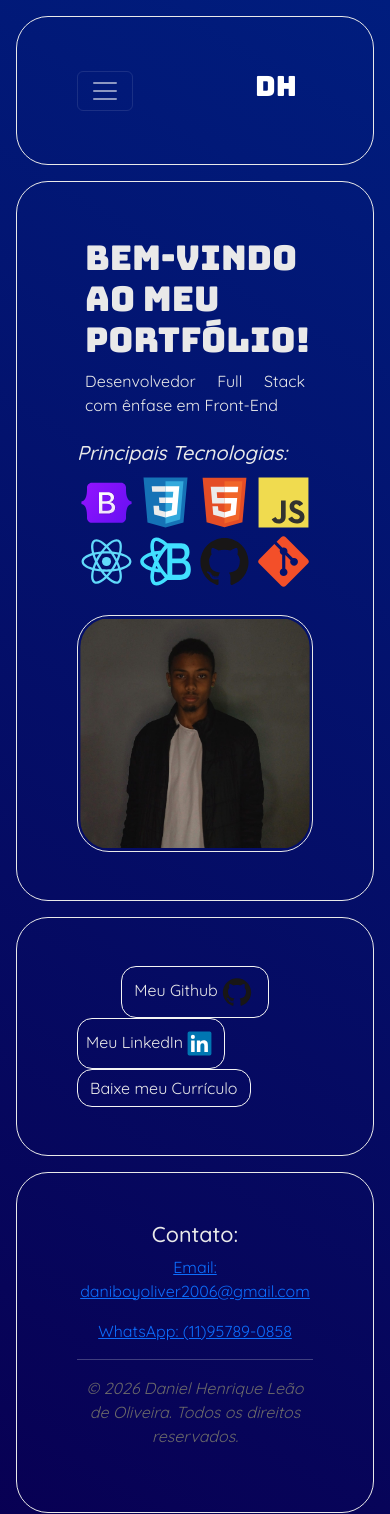
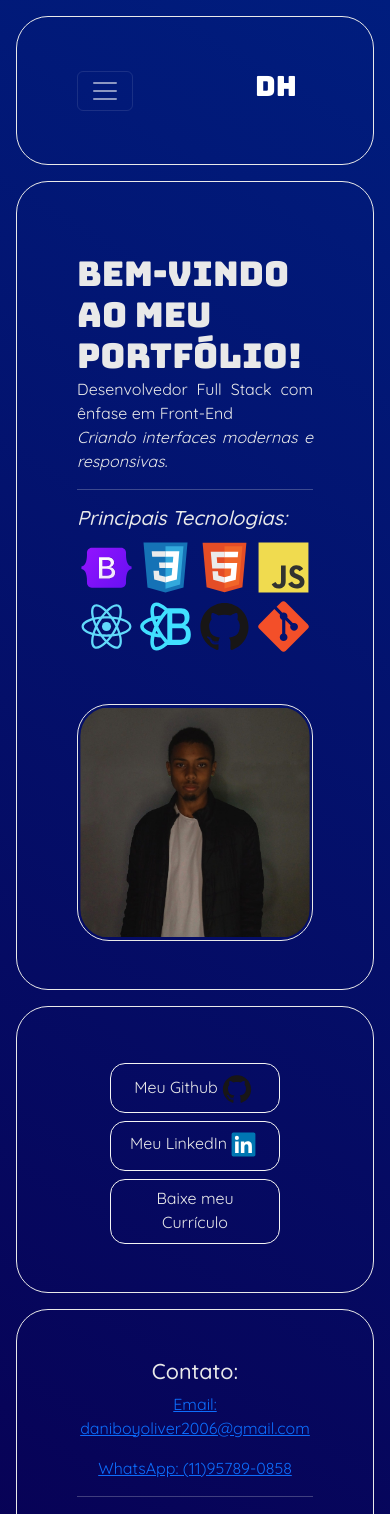
Before and after one commit to DanielLeaoOliveira/About-me-React, a React (Vite) app: page / in a window 390 px wide. Shown: the top 1514 px of the page. Built offline with nearby package versions, Linux system fonts and the light colour scheme.

Commit message:
Fix: Responsividade em resolução de celular

```diff
--- a/src/assets/css/index.css
+++ b/src/assets/css/index.css
@@ -91,6 +91,9 @@ body {
     border: 1px solid #f4f4f4;
     border-radius: 15px;
     color: var(--fonte);
+    height: 50px;
+    width: 170px;
+    transition: all .3s ease;
 }
 
 .btn:hover {
@@ -100,16 +103,23 @@ body {
 .btn.github:hover {
     background-color: #F34F29;
     border: 1px solid #F34F29;
+    border-radius: 0;
 }
 
 .btn.linkedin:hover {
     background-color: #0076B2;
     border: 1px solid #0076B2;
+    border-radius: 0;
 }
 
 .btn.curriculo:hover {
     background-color: #2a00e4;
     border: 1px solid #2a00e4;
+    border-radius: 0;
+}
+
+.btn.curriculo {
+    height: 65px;
 }
 
 
--- a/src/components/ContentHome.tsx
+++ b/src/components/ContentHome.tsx
@@ -18,8 +18,11 @@ export function ContentHome() {
                 <div className="container">
                     <div className="row row-cols-1 row-cols-md-2 g-4">
                         <div className="col">
-                            <h1 className="display-4 titulo p-2 mb-0 pb-0">Bem-vindo ao meu portfólio!</h1>
-                            <p className="p-2 texto-descricao">Desenvolvedor Full Stack com ênfase em Front-End </p>
+                            <h1 className="display-4 titulo mt-4 mb-0 pb-0">Bem-vindo ao meu portfólio!</h1>
+                            <p className="texto-descricao">Desenvolvedor Full Stack com ênfase em Front-End <br />
+                            <i>Criando interfaces modernas e responsivas.</i></p>
+                            <hr />
+
                             <i><h5>Principais Tecnologias:</h5></i>
                             <img src={bs} className="img-fluid rounded-5 icone-tech p-1" alt="Imagem de exemplo" />
                             <img src={css3} className="img-fluid rounded-5 icone-tech p-1" alt="Imagem de exemplo" />
@@ -31,7 +34,7 @@ export function ContentHome() {
                             <img src={git} className="img-fluid rounded-5 icone-tech p-1" alt="Imagem de exemplo" />
                         </div>
                         <div className="col">
-                            <img src={close} className="img-fluid rounded-5 perfil" alt="Imagem de exemplo" />
+                            <img src={close} className="img-fluid rounded-5 perfil mt-4" alt="Imagem de exemplo" />
                         </div>
                     </div>
                 </div>
@@ -39,22 +42,21 @@ export function ContentHome() {
             <section className="conteudo rounded-5 p-5 d-flex justify-content-center m-3">
                 <div className="container d-flex justify-content-center">
                     <div className="row row-cols-1 row-cols-sm-1 row-cols-md-2 row-cols-lg-3 d-flex justify-content-center">
-                        <div className="col d-flex my-auto">
+                        <div className="col d-flex my-auto mt-2">
                             <Link to="https://github.com/DanielLeaoOliveira" className="btn github mx-auto my-auto" target="_blank">Meu Github
                                 <img src={github} className="img-fluid icone-btn m-1" alt="Imagem de exemplo" />
                             </Link>
                         </div>
-                        <div className="col my-auto">
-                            <Link to="www.linkedin.com/in/daniel-henrique-leão-de-oliveira-6020a0369" className="btn linkedin mx-auto my-auto p-2" target="_blank">Meu LinkedIn
+                        <div className="col d-flex my-auto mt-2">
+                            <Link to="www.linkedin.com/in/daniel-henrique-leão-de-oliveira-6020a0369" className="btn linkedin mx-auto my-auto" target="_blank">Meu LinkedIn
                                 <img src={linkedin} className="img-fluid icone-btn lnkdn m-1" alt="Imagem de exemplo" />
                             </Link>
                         </div>
-                        <div className="col my-auto">
+                        <div className="col d-flex my-auto mt-2">
                             <Link to="https://drive.google.com/uc?export=download&id=1AKwmuWjfERZjO3Qk2_b6gx-pW8c0XR8C" className="btn curriculo mx-auto my-auto" target="_blank">Baixe meu Currículo</Link>
                         </div>
                     </div>
                 </div>
-
             </section>
         </main>
     )
```
